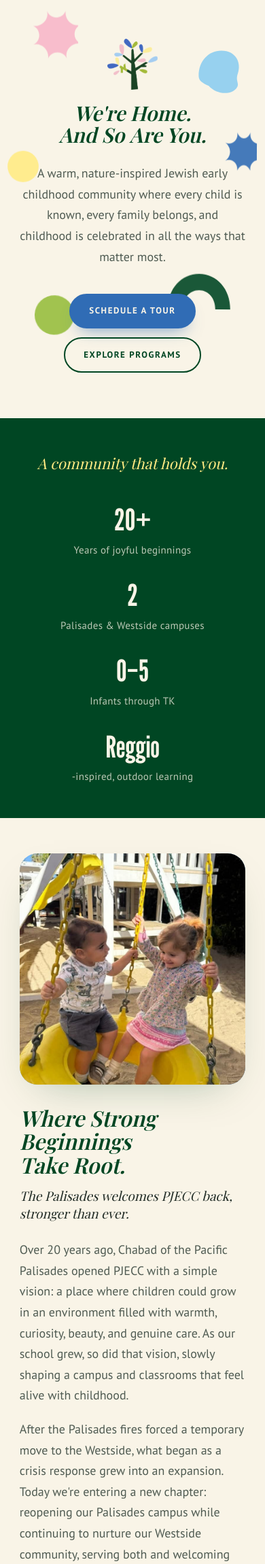
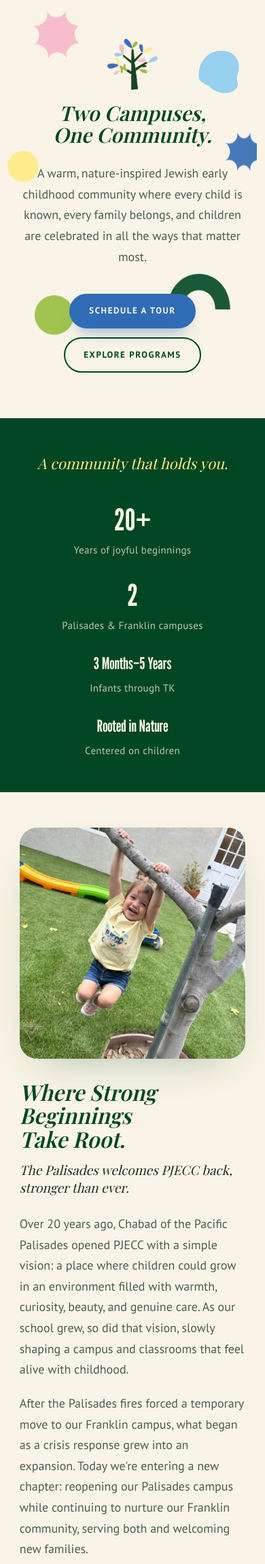
Before and after one commit to rosie-acegroup/website1, a WordPress theme: template pjecc/theme/index.php in a window 390 px wide. Shown: the part 87-2387 px from the top of the page at 68% size. Run offline with PHP 8.4 and a stand-in for WordPress, Linux system fonts and the light colour scheme; the site name, menu and one post (Sample post) are stand-ins, and other content is empty; some web fonts are replaced.

Commit message:
Apply Nov 3 website edits (1-14)
- Hero: headline -> 'Two Campuses, One Community'; 'children are celebrated'
- Stats: ages '3 Months-5 Years'; 'Rooted in Nature / Centered on children'
- Programs card title -> 'Come See Us in Action'
- Rename Westside -> Franklin Campus sitewide
- Phone -> (310) 383-6584; remove 'hands-on' and 'coastal'
- Campus tags both 'Now Enrolling'
- FAQ: add 'What's the heart of PJECC?' as first question (same answer)
- Photos: tree-hang in Take Root, wooden blocks in Philosophy, campus
  photos (Palisades/Franklin), water-pump band before Why PJECC
- Bump to 1.5.0; rebuild preview + zip

Co-Authored-By: Claude Opus 4.8 <noreply@anthropic.com>
Claude-Session: https://claude.ai/code/session_01CVP7tEdSjdawcPJicjeSxr

```diff
--- a/pjecc/theme/style.css
+++ b/pjecc/theme/style.css
@@ -4,7 +4,7 @@ Theme URI: https://pjecc.org
 Author: The Ace Group NY
 Author URI: https://acegroupny.com
 Description: A warm, nature-inspired one-page theme for the Palisades Jewish Early Childhood Center. Built to the PJECC 2026 brand guidelines (League Gothic / Playfair Display / PT Sans Narrow). Single-page brochure layout with editable content areas.
-Version: 1.4.3
+Version: 1.5.0
 Requires at least: 6.0
 Tested up to: 6.5
 Requires PHP: 7.4
@@ -173,6 +173,7 @@ h2.section-title{font-family:var(--f-sub);font-style:italic;font-weight:600;text
 .stats{display:grid;grid-template-columns:repeat(4,1fr);gap:1.5rem;text-align:center;}
 .stats > div{padding:0 .5rem;}
 .stats span{display:block;font-family:var(--f-head);font-size:clamp(44px,6vw,68px);color:var(--cream);line-height:1;}
+.stats span.stat--sm{font-size:clamp(24px,3vw,40px);line-height:1.04;}
 .stats small{display:block;margin-top:.6rem;font-size:15px;color:rgba(249,244,231,.75);letter-spacing:.02em;}
 .stats > div + div{border-left:1px solid rgba(249,244,231,.16);}
 
@@ -241,10 +242,14 @@ h2.section-title{font-family:var(--f-sub);font-style:italic;font-weight:600;text
 .campuses{display:grid;grid-template-columns:repeat(2,1fr);gap:1.5rem;}
 .campus{background:var(--paper-2);border:1px solid var(--line);border-radius:var(--radius);overflow:hidden;transition:transform .3s ease,box-shadow .3s ease;}
 .campus:hover{transform:translateY(-5px);box-shadow:var(--shadow-sm);}
-.campus__banner{height:160px;display:flex;align-items:flex-end;padding:1.4rem;position:relative;}
+.campus__banner{height:190px;display:flex;align-items:flex-end;padding:1.4rem;position:relative;overflow:hidden;}
+.campus__img{position:absolute;inset:0;width:100%;height:100%;object-fit:cover;z-index:0;}
 .campus:nth-child(1) .campus__banner{background:linear-gradient(135deg,var(--pink),var(--yellow));}
 .campus:nth-child(2) .campus__banner{background:linear-gradient(135deg,var(--sky),var(--lime));}
-.campus__tag{font-family:var(--f-body);font-weight:700;text-transform:uppercase;letter-spacing:.14em;font-size:12px;color:var(--green);background:var(--cream);padding:.4rem .9rem;border-radius:100px;}
+.campus__tag{position:relative;z-index:2;font-family:var(--f-body);font-weight:700;text-transform:uppercase;letter-spacing:.14em;font-size:12px;color:var(--green);background:var(--cream);padding:.4rem .9rem;border-radius:100px;box-shadow:0 2px 10px rgba(0,0,0,.18);}
+/* Photo band (before the Why section) */
+.photoband{padding:clamp(2rem,5vw,3.5rem) 0 0;}
+.photoband img{display:block;width:100%;height:clamp(240px,34vw,430px);object-fit:cover;object-position:center 32%;border-radius:var(--radius);box-shadow:var(--shadow-sm);}
 .campus__body{padding:1.8rem 1.8rem 2rem;}
 .campus h3{font-size:32px;margin-bottom:.5rem;}
 .campus p{color:var(--ink-soft);font-size:16.5px;margin-bottom:1rem;}
--- a/pjecc/theme/template-parts/content.php
+++ b/pjecc/theme/template-parts/content.php
@@ -48,8 +48,8 @@ $ver = function ( $file ) use ( $img_dir ) {
 
   <div class="hero__inner">
     <img class="hero__tree" src="<?php echo $asset; ?>/img/tree-submark.png" alt="">
-    <h1 class="hero__title">We're Home.<br>And So <em>Are You.</em></h1>
-    <p class="hero__lead">A warm, nature-inspired Jewish early childhood community where every child is known, every family belongs, and childhood is celebrated in all the ways that matter most.</p>
+    <h1 class="hero__title">Two Campuses,<br>One <em>Community.</em></h1>
+    <p class="hero__lead">A warm, nature-inspired Jewish early childhood community where every child is known, every family belongs, and children are celebrated in all the ways that matter most.</p>
     <div class="hero__cta">
       <a class="btn" href="#enroll">Schedule a Tour</a>
       <a class="btn btn--ghost" href="#programs">Explore Programs</a>
@@ -63,9 +63,9 @@ $ver = function ( $file ) use ( $img_dir ) {
     <p class="strip__tag">A community that holds you.</p>
     <div class="stats">
       <div><span>20+</span><small>Years of joyful beginnings</small></div>
-      <div><span>2</span><small>Palisades &amp; Westside campuses</small></div>
-      <div><span>0–5</span><small>Infants through TK</small></div>
-      <div><span>Reggio</span><small>-inspired, outdoor learning</small></div>
+      <div><span>2</span><small>Palisades &amp; Franklin campuses</small></div>
+      <div><span class="stat--sm">3 Months–5 Years</span><small>Infants through TK</small></div>
+      <div><span class="stat--sm">Rooted in Nature</span><small>Centered on children</small></div>
     </div>
   </div>
 </section>
@@ -78,13 +78,20 @@ $ver = function ( $file ) use ( $img_dir ) {
         <h2 class="section-title">Where Strong Beginnings<br>Take Root.</h2>
         <p class="section-sub" style="margin:1rem 0 1.6rem;">The Palisades welcomes PJECC back,<br>stronger than ever.</p>
         <p>Over 20 years ago, Chabad of the Pacific Palisades opened PJECC with a simple vision: a place where children could grow in an environment filled with warmth, curiosity, beauty, and genuine care. As our school grew, so did that vision, slowly shaping a campus and classrooms that feel alive with childhood.</p>
-        <p>After the Palisades fires forced a temporary move to the Westside, what began as a crisis response grew into an expansion. Today we're entering a new chapter: reopening our Palisades campus while continuing to nurture our Westside community, serving both and welcoming new families.</p>
+        <p>After the Palisades fires forced a temporary move to our Franklin campus, what began as a crisis response grew into an expansion. Today we're entering a new chapter: reopening our Palisades campus while continuing to nurture our Franklin community, serving both and welcoming new families.</p>
         <p>Through it all, our purpose has stayed the same: to create a place where every child is known, every family feels welcome, and childhood is celebrated in all the ways that matter most.</p>
       </div>
       <div class="media media--tall reveal">
-        <img src="<?php echo $asset; ?>/img/about.jpg<?php echo $ver('about.jpg'); ?>" alt="Children playing together on the swing at PJECC">
+        <img src="<?php echo $asset; ?>/img/about.jpg<?php echo $ver('about.jpg'); ?>" alt="A child in a PJECC shirt playing on the tree">
       </div>
     </div>
+  </div>
+</section>
+
+<!-- ==================== PHOTO BAND (before Why) ==================== -->
+<section class="photoband reveal">
+  <div class="wrap">
+    <img src="<?php echo $asset; ?>/img/why-banner.jpg<?php echo $ver('why-banner.jpg'); ?>" alt="A child playing at the water pump at PJECC">
   </div>
 </section>
 
@@ -99,7 +106,7 @@ $ver = function ( $file ) use ( $img_dir ) {
       <article class="card reveal">
         <div class="card__icon i-lime"><svg viewBox="0 0 24 24" fill="none" stroke="#20360f" stroke-width="2" stroke-linecap="round" stroke-linejoin="round"><path d="M12 22s8-4 8-11V5l-8-3-8 3v6c0 7 8 11 8 11z"/><path d="M9 12l2 2 4-4"/></svg></div>
         <h3>Reggio-Inspired</h3>
-        <p>Children are the driving force behind what they learn, engaging in collaborative, hands-on, joyful discovery that builds curiosity and resilience.</p>
+        <p>Children are the driving force behind what they learn, engaging in collaborative, joyful discovery that builds curiosity and resilience.</p>
       </article>
       <article class="card reveal">
         <div class="card__icon i-blue"><svg viewBox="0 0 24 24" fill="none" stroke="#255491" stroke-width="2" stroke-linecap="round" stroke-linejoin="round"><path d="M12 2v20"/><path d="M12 8c-3-4-8-3-9 1 4 1 6 4 9 3z"/><path d="M12 8c3-4 8-3 9 1-4 1-6 4-9 3z"/></svg></div>
@@ -156,7 +163,7 @@ $ver = function ( $file ) use ( $img_dir ) {
       <article class="program program--yellow reveal">
         <p class="program__age">Chaverim Daled</p>
         <h3>3-Year-Olds</h3>
-        <p>Deeper discovery through hands-on investigations inspired by nature, literature, and Jewish traditions, encouraging collaboration, critical thinking, and the confidence to explore new ideas.</p>
+        <p>Deeper discovery through investigations inspired by nature, literature, and Jewish traditions, encouraging collaboration, critical thinking, and the confidence to explore new ideas.</p>
       </article>
       <article class="program program--green reveal">
         <p class="program__age">Chaverim Hey</p>
@@ -164,8 +171,7 @@ $ver = function ( $file ) use ( $img_dir ) {
         <p>Our oldest learners are confident, capable, and ready to lead. Alongside creative, purposeful play, they build a strong foundation in literacy, math, and problem-solving, ready for kindergarten and beyond.</p>
       </article>
       <a class="program program--blue reveal" href="#enroll" style="text-decoration:none;">
-        <p class="program__age">Find the right fit</p>
-        <h3>Not sure where<br>they belong?</h3>
+        <h3>Come See Us<br>in Action</h3>
         <p>Schedule a tour and we'll help you find your child's class, and let you feel the community for yourself. →</p>
       </a>
     </div>
@@ -177,7 +183,7 @@ $ver = function ( $file ) use ( $img_dir ) {
   <div class="wrap">
     <div class="philosophy__grid">
       <div class="media philosophy__photo reveal">
-        <img src="<?php echo $asset; ?>/img/philosophy.jpg<?php echo $ver('philosophy.jpg'); ?>" alt="Children creating together at PJECC">
+        <img src="<?php echo $asset; ?>/img/philosophy.jpg<?php echo $ver('philosophy.jpg'); ?>" alt="Children building with wooden blocks and crates at PJECC">
       </div>
       <div class="philosophy reveal">
         <p class="eyebrow">Our Philosophy</p>
@@ -194,11 +200,14 @@ $ver = function ( $file ) use ( $img_dir ) {
   <div class="wrap">
     <div class="section__head reveal">
       <h2 class="section-title">Two Campuses.<br>One Community.</h2>
-      <p class="lead">Rooted in the same values, warmth, and excellence our families have trusted for generations, now welcoming children across two coastal campuses.</p>
+      <p class="lead">Rooted in the same values, warmth, and excellence our families have trusted for generations, now welcoming children across two campuses.</p>
     </div>
     <div class="campuses">
       <article class="campus reveal">
-        <div class="campus__banner"><span class="campus__tag">Now Reopening</span></div>
+        <div class="campus__banner">
+          <img class="campus__img" src="<?php echo $asset; ?>/img/campus-palisades.jpg<?php echo $ver('campus-palisades.jpg'); ?>" alt="A child playing at the Palisades Campus">
+          <span class="campus__tag">Now Enrolling</span>
+        </div>
         <div class="campus__body">
           <h3>Palisades Campus</h3>
           <p>Our founding home in the Pacific Palisades, a natural, sun-filled campus of gardens, grass fields, and play, back and stronger than ever for the 2026–2027 school year.</p>
@@ -207,10 +216,13 @@ $ver = function ( $file ) use ( $img_dir ) {
         </div>
       </article>
       <article class="campus reveal">
-        <div class="campus__banner"><span class="campus__tag">Now Enrolling</span></div>
+        <div class="campus__banner">
+          <img class="campus__img" src="<?php echo $asset; ?>/img/campus-franklin.jpg<?php echo $ver('campus-franklin.jpg'); ?>" alt="Two children on the tire swing at the Franklin Campus">
+          <span class="campus__tag">Now Enrolling</span>
+        </div>
         <div class="campus__body">
-          <h3>Westside Campus</h3>
-          <p>The warm community that grew from our new chapter, now serving Westside families with the same nurturing, individualized approach PJECC is known for.</p>
+          <h3>Franklin Campus</h3>
+          <p>The warm community that grew from our new chapter, now serving Franklin families with the same nurturing, individualized approach PJECC is known for.</p>
           <p class="campus__addr"><a href="https://maps.google.com/?q=1537+Franklin+St,+Santa+Monica,+CA+90404" target="_blank" rel="noopener">1537 Franklin St, Santa Monica, CA 90404</a></p>
           <a class="link" href="#enroll">Schedule a tour →</a>
         </div>
@@ -237,6 +249,12 @@ $ver = function ( $file ) use ( $img_dir ) {
     </div>
     <div class="faq reveal">
       <details class="faq__item" open>
+        <summary>What's the heart of PJECC?</summary>
+        <div class="faq__a">
+          <p>Not at all. PJECC is open to families of all backgrounds. What unites our families is the desire to raise thoughtful, confident children who feel loved, respected, and connected. Jewish values are woven naturally into each day, nurturing kindness, respect, and belonging for every child.</p>
+        </div>
+      </details>
+      <details class="faq__item">
         <summary>What are your hours and schedule options?</summary>
         <div class="faq__a">
           <p>We offer flexible scheduling to fit your family:</p>
@@ -263,23 +281,17 @@ $ver = function ( $file ) use ( $img_dir ) {
       <details class="faq__item">
         <summary>Where are your two campuses?</summary>
         <div class="faq__a">
-          <p>We have two coastal locations:</p>
+          <p>We have two locations:</p>
           <ul>
             <li><strong>Palisades Campus</strong>: 17315 Sunset Blvd, Pacific Palisades, CA 90272</li>
-            <li><strong>Westside Campus</strong>: 1537 Franklin St, Santa Monica, CA 90404</li>
+            <li><strong>Franklin Campus</strong>: 1537 Franklin St, Santa Monica, CA 90404</li>
           </ul>
-        </div>
-      </details>
-      <details class="faq__item">
-        <summary>Do we have to be Jewish to attend?</summary>
-        <div class="faq__a">
-          <p>Not at all. PJECC is open to families of all backgrounds. What unites our families is the desire to raise thoughtful, confident children who feel loved, respected, and connected. Jewish values are woven naturally into each day, nurturing kindness, respect, and belonging for every child.</p>
         </div>
       </details>
       <details class="faq__item">
         <summary>What is your educational approach?</summary>
         <div class="faq__a">
-          <p>We're a Reggio-inspired, play-based program, one of the few outdoor Jewish preschools by the coast. Children learn through play, nature, art, and hands-on discovery in small classes with low student-to-teacher ratios, guided by specialists in early childhood development. We honor childhood rather than rush it.</p>
+          <p>We're a Reggio-inspired, play-based program, one of the few outdoor Jewish preschools by the coast. Children learn through play, nature, art, and discovery in small classes with low student-to-teacher ratios, guided by specialists in early childhood development. We honor childhood rather than rush it.</p>
         </div>
       </details>
       <details class="faq__item">
@@ -321,11 +333,11 @@ $ver = function ( $file ) use ( $img_dir ) {
           </li>
           <li>
             <span class="ci"><svg viewBox="0 0 24 24" fill="none" stroke="#255491" stroke-width="2" stroke-linecap="round" stroke-linejoin="round"><path d="M5 4h4l2 5-3 2a12 12 0 0 0 5 5l2-3 5 2v4a2 2 0 0 1-2 2A16 16 0 0 1 3 6a2 2 0 0 1 2-2z"/></svg></span>
-            <span><strong>Call</strong><a href="tel:+13104547781">(310) 454-7781</a></span>
+            <span><strong>Call</strong><a href="tel:+13103836584">(310) 383-6584</a></span>
           </li>
           <li>
             <span class="ci"><svg viewBox="0 0 24 24" fill="none" stroke="#255491" stroke-width="2" stroke-linecap="round" stroke-linejoin="round"><path d="M12 21s7-6 7-11a7 7 0 1 0-14 0c0 5 7 11 7 11z"/><circle cx="12" cy="10" r="2.5"/></svg></span>
-            <span><strong>Campuses</strong><span>Palisades: 17315 Sunset Blvd<br>Westside: 1537 Franklin St, Santa Monica</span></span>
+            <span><strong>Campuses</strong><span>Palisades: 17315 Sunset Blvd<br>Franklin: 1537 Franklin St, Santa Monica</span></span>
           </li>
         </ul>
       </div>
@@ -354,7 +366,7 @@ $ver = function ( $file ) use ( $img_dir ) {
             <label for="location">Location of Interest</label>
             <select id="location" name="location">
               <option>Palisades</option>
-              <option>Westside</option>
+              <option>Franklin</option>
               <option>Either / Not sure</option>
             </select>
           </div>
@@ -410,9 +422,9 @@ $ver = function ( $file ) use ( $img_dir ) {
         <h4>Visit</h4>
         <ul>
           <li><a href="#visit">Palisades Campus</a></li>
-          <li><a href="#visit">Westside Campus</a></li>
+          <li><a href="#visit">Franklin Campus</a></li>
           <li><a href="mailto:info@pjecc.org">info@pjecc.org</a></li>
-          <li><a href="tel:+13104547781">(310) 454-7781</a></li>
+          <li><a href="tel:+13103836584">(310) 383-6584</a></li>
         </ul>
       </div>
     </div>
```
Also changed, not shown: pjecc/index.html (+43 -31 lines), pjecc/theme/assets/img/about.jpg, pjecc/theme/assets/img/campus-franklin.jpg (added), pjecc/theme/assets/img/campus-palisades.jpg (added), pjecc/theme/assets/img/philosophy.jpg, pjecc/theme/assets/img/why-banner.jpg (added), 1 other file.
